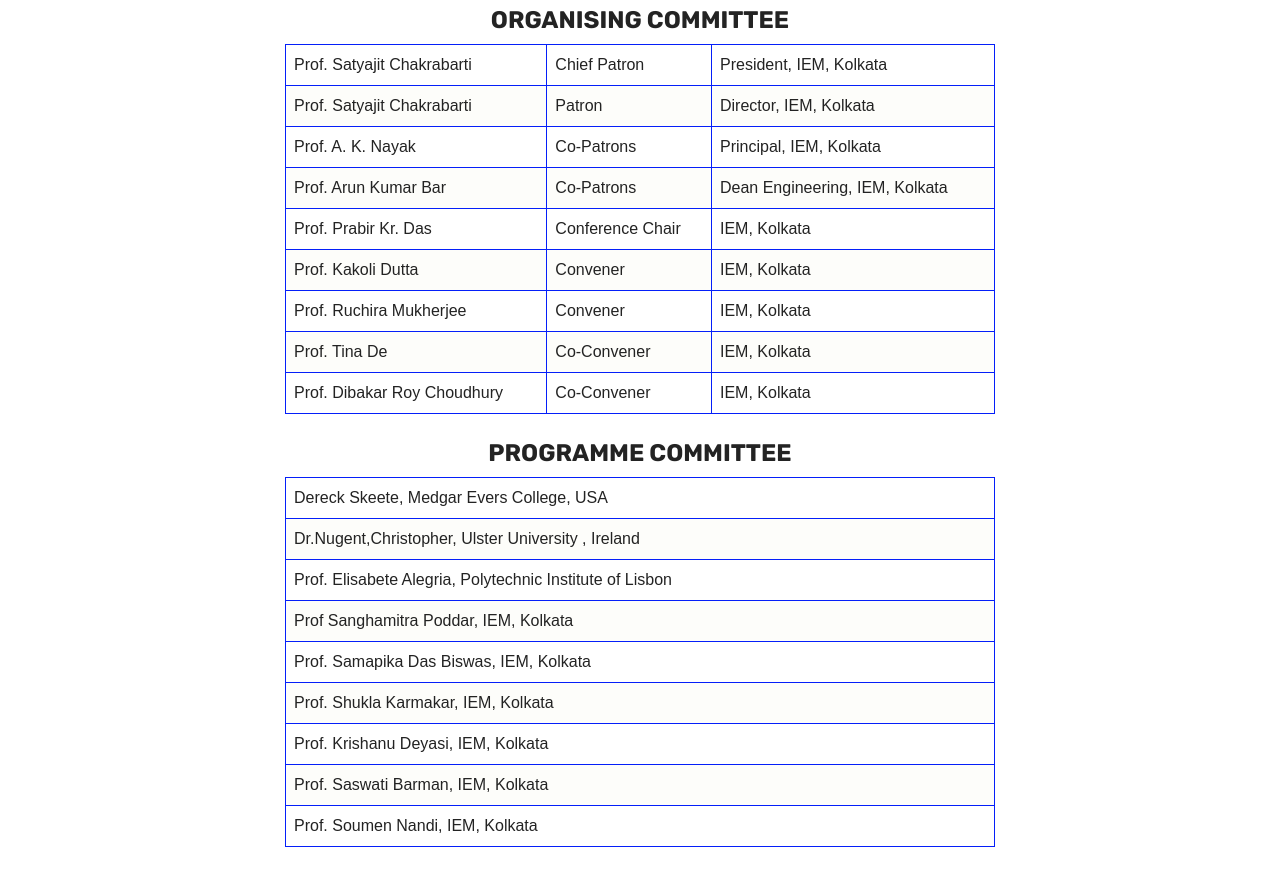
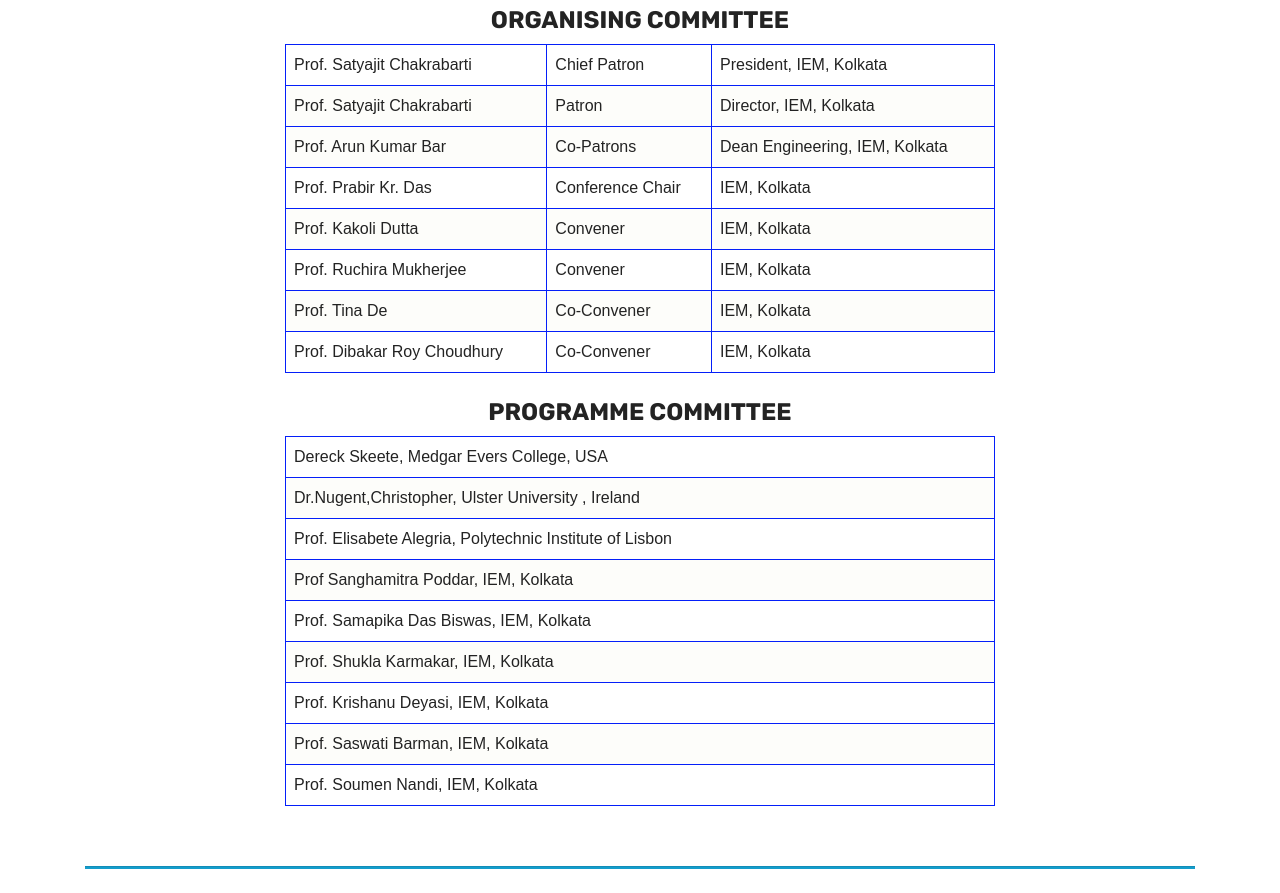
Before and after one commit to chaitak-gorai/ICCAES2021, a plain HTML site: page index.html in a window 1280 px wide. Shown: the part 10580-11473 px from the top of the page. Drawn offline with Linux system fonts and the light colour scheme; a script that the page names is missing; files whose address does not match are found by name.

Commit message:
Removed A K NAYAK from comitte list

```diff
--- a/index.html
+++ b/index.html
@@ -835,10 +835,6 @@
   <td>Director, IEM, Kolkata</td>
   </tr>
   <tr>
-  <td>Prof. A. K. Nayak</td>
-  <td>Co-Patrons</td>
-  <td>Principal, IEM, Kolkata</td>
-  </tr>
   <tr>
   <td>Prof. Arun Kumar Bar</td>
   <td>Co-Patrons</td>
```
